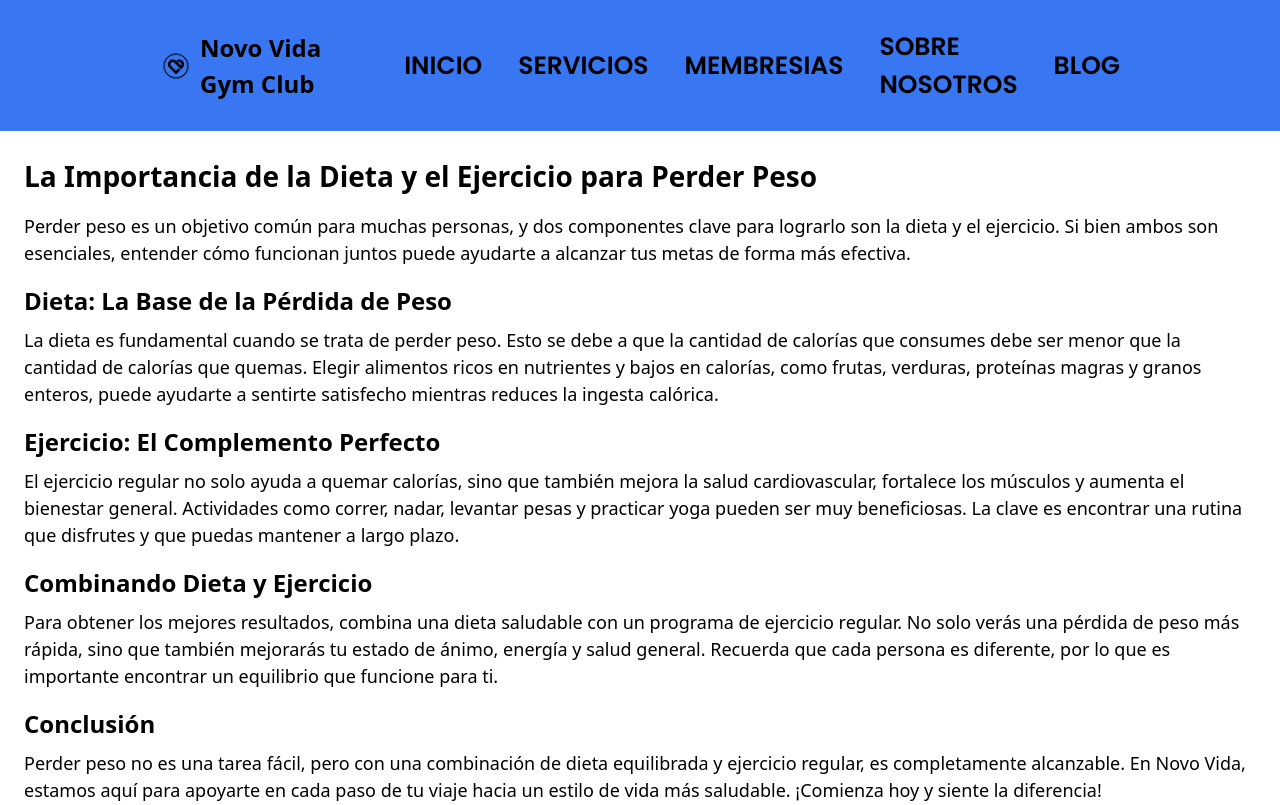
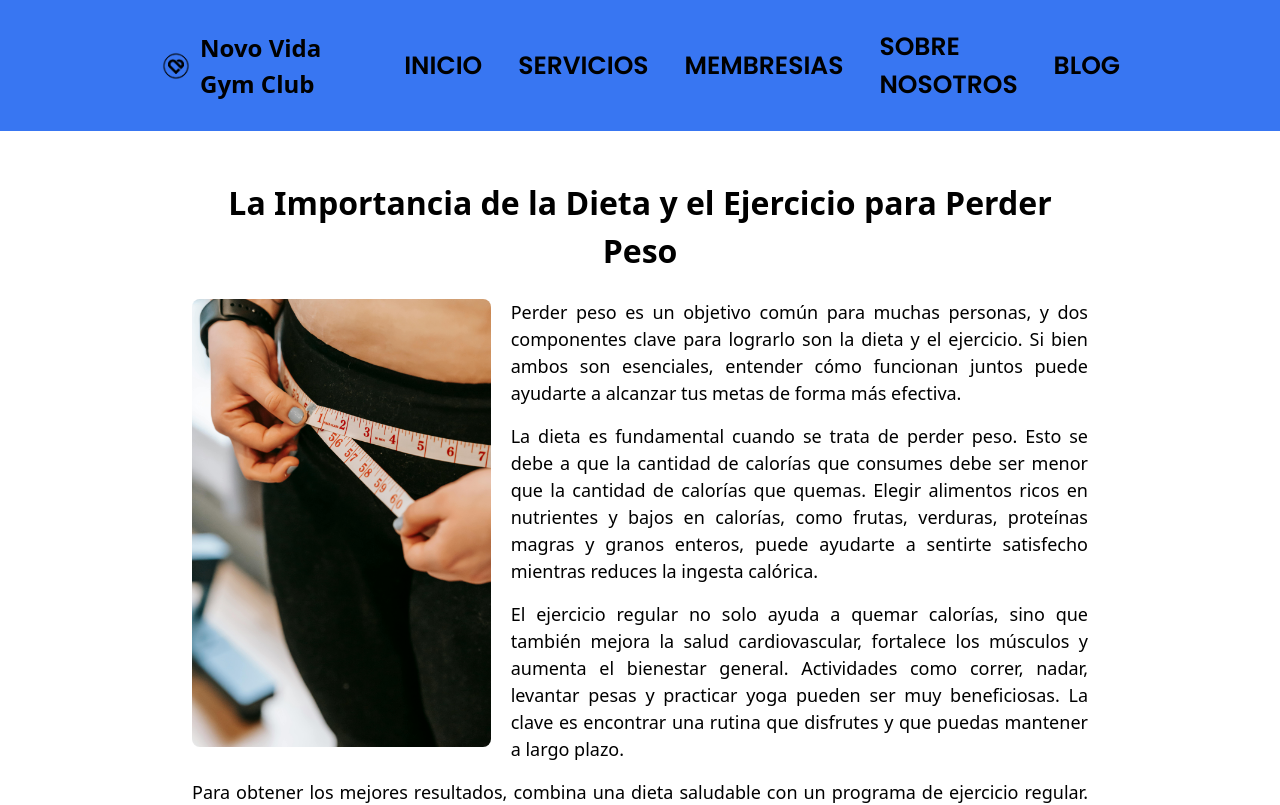
Before and after one commit to KevinIbarra1/Novo-Vida-Webpage, a React (Create React App) app: page /bajarDePeso in a window 1280 px wide. Shown: the top 805 px of the page. Built offline with nearby package versions, Linux system fonts and the light colour scheme; a web font is replaced by a local one.

Commit message:
changed layout of blog post

```diff
--- a/src/pages/bajarDePeso.js
+++ b/src/pages/bajarDePeso.js
@@ -5,18 +5,15 @@ import BlogSectionBlog2 from "../components/blog/BlogSectionBlog2";
 import IndexSectionFooters9 from "../components/footers/IndexSectionFooters9";
 
 const meta = {
-  title:
-    "Blog de Fitness y Salud de Novo Vida - La Importancia de la Dieta y el Ejercicio para Perder Peso",
+  title: "Blog de Fitness y Salud de Novo Vida - La Importancia de la Dieta y el Ejercicio para Perder Peso",
   meta: [
     {
       name: "keywords",
-      content:
-        "blog de fitness, consejos de salud, perder peso, dieta y ejercicio, bienestar, gimnasio Novo Vida",
+      content: "blog de fitness, consejos de salud, perder peso, dieta y ejercicio, bienestar, gimnasio Novo Vida",
     },
     {
       name: "description",
-      content:
-        "Descubre cómo una dieta equilibrada y el ejercicio regular son esenciales para perder peso y mantener un estilo de vida saludable. Lee más en el blog de Novo Vida.",
+      content: "Descubre cómo una dieta equilibrada y el ejercicio regular son esenciales para perder peso y mantener un estilo de vida saludable. Lee más en el blog de Novo Vida.",
     },
   ],
   link: [],
@@ -32,53 +29,34 @@ export default function Blog() {
       </HelmetProvider>
       <IndexSectionNavigations4 />
       <div className="p-6 bg-white text-black">
-        <h1 className="text-3xl font-bold">
+        <div className="max-w-4xl mx-auto">
+          <h1 className="text-4xl font-bold text-center mt-6">
             La Importancia de la Dieta y el Ejercicio para Perder Peso
           </h1>
-        <p className="mt-4 text-lg">
-          Perder peso es un objetivo común para muchas personas, y dos
-          componentes clave para lograrlo son la dieta y el ejercicio. Si bien
-          ambos son esenciales, entender cómo funcionan juntos puede ayudarte a
-          alcanzar tus metas de forma más efectiva.
+          <div className="w-full mt-6">
+            <img
+              src="/weightloss.jpg"
+              alt="Fitness and Health"
+              className="w-full lg:w-1/3 object-cover rounded-lg mb-4 lg:mb-0 lg:mr-6 float-left"
+              style={{ float: 'left', margin: '0 20px 20px 0' }} // Increased margin
+            />
+            <p className="text-lg text-justify mb-4">
+              Perder peso es un objetivo común para muchas personas, y dos componentes clave para lograrlo son la dieta y el ejercicio. Si bien ambos son esenciales, entender cómo funcionan juntos puede ayudarte a alcanzar tus metas de forma más efectiva.
             </p>
-        <h2 className="mt-4 text-2xl font-semibold">
-          Dieta: La Base de la Pérdida de Peso
-        </h2>
-        <p className="mt-2 text-lg">
-          La dieta es fundamental cuando se trata de perder peso. Esto se debe a
-          que la cantidad de calorías que consumes debe ser menor que la
-          cantidad de calorías que quemas. Elegir alimentos ricos en nutrientes
-          y bajos en calorías, como frutas, verduras, proteínas magras y granos
-          enteros, puede ayudarte a sentirte satisfecho mientras reduces la
-          ingesta calórica.
+            <p className="text-lg text-justify mb-4">
+              La dieta es fundamental cuando se trata de perder peso. Esto se debe a que la cantidad de calorías que consumes debe ser menor que la cantidad de calorías que quemas. Elegir alimentos ricos en nutrientes y bajos en calorías, como frutas, verduras, proteínas magras y granos enteros, puede ayudarte a sentirte satisfecho mientras reduces la ingesta calórica.
             </p>
-        <h2 className="mt-4 text-2xl font-semibold">
-          Ejercicio: El Complemento Perfecto
-        </h2>
-        <p className="mt-2 text-lg">
-          El ejercicio regular no solo ayuda a quemar calorías, sino que también
-          mejora la salud cardiovascular, fortalece los músculos y aumenta el
-          bienestar general. Actividades como correr, nadar, levantar pesas y
-          practicar yoga pueden ser muy beneficiosas. La clave es encontrar una
-          rutina que disfrutes y que puedas mantener a largo plazo.
+            <p className="text-lg text-justify mb-4">
+              El ejercicio regular no solo ayuda a quemar calorías, sino que también mejora la salud cardiovascular, fortalece los músculos y aumenta el bienestar general. Actividades como correr, nadar, levantar pesas y practicar yoga pueden ser muy beneficiosas. La clave es encontrar una rutina que disfrutes y que puedas mantener a largo plazo.
             </p>
-        <h2 className="mt-4 text-2xl font-semibold">
-          Combinando Dieta y Ejercicio
-        </h2>
-        <p className="mt-2 text-lg">
-          Para obtener los mejores resultados, combina una dieta saludable con
-          un programa de ejercicio regular. No solo verás una pérdida de peso
-          más rápida, sino que también mejorarás tu estado de ánimo, energía y
-          salud general. Recuerda que cada persona es diferente, por lo que es
-          importante encontrar un equilibrio que funcione para ti.
+            <p className="text-lg text-justify mb-4">
+              Para obtener los mejores resultados, combina una dieta saludable con un programa de ejercicio regular. No solo verás una pérdida de peso más rápida, sino que también mejorarás tu estado de ánimo, energía y salud general. Recuerda que cada persona es diferente, por lo que es importante encontrar un equilibrio que funcione para ti.
             </p>
-        <h2 className="mt-4 text-2xl font-semibold">Conclusión</h2>
-        <p className="mt-2 text-lg">
-          Perder peso no es una tarea fácil, pero con una combinación de dieta
-          equilibrada y ejercicio regular, es completamente alcanzable. En Novo
-          Vida, estamos aquí para apoyarte en cada paso de tu viaje hacia un
-          estilo de vida más saludable. ¡Comienza hoy y siente la diferencia!
+            <p className="text-lg text-justify mb-4">
+              Perder peso no es una tarea fácil, pero con una combinación de dieta equilibrada y ejercicio regular, es completamente alcanzable. En Novo Vida, estamos aquí para apoyarte en cada paso de tu viaje hacia un estilo de vida más saludable. ¡Comienza hoy y siente la diferencia!
             </p>
+          </div>
+        </div>
       </div>
       <IndexSectionFooters9 />
     </React.Fragment>
```
Also changed, not shown: src/components/cta/bajarDePesoCta.js (added, +23 -0 lines), public/css/tailwind/tailwind.css, public/css/tailwind/tailwind.min.css, public/weightloss.jpg (added). Lines whose indentation alone changed are shown as unchanged.
